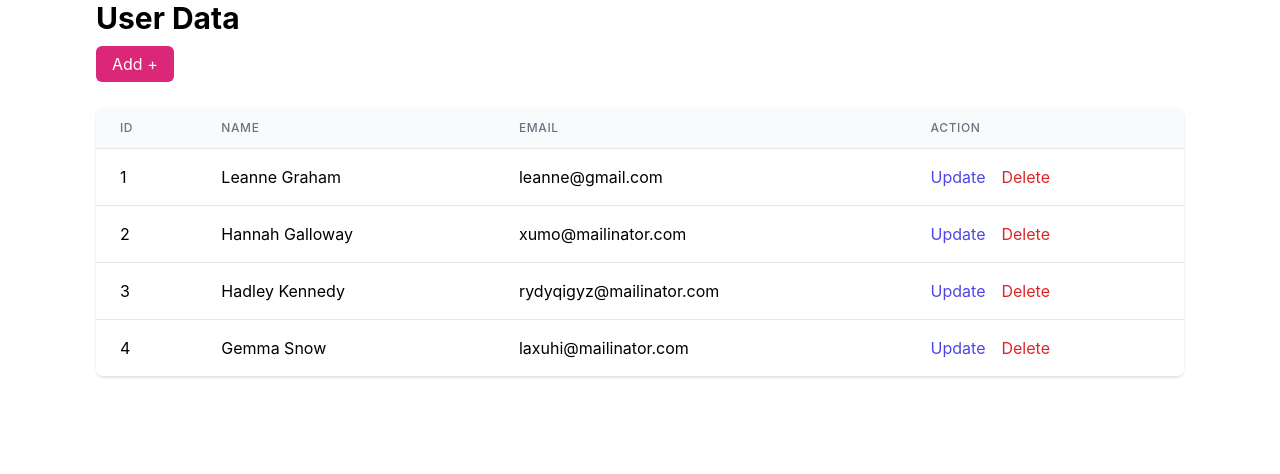
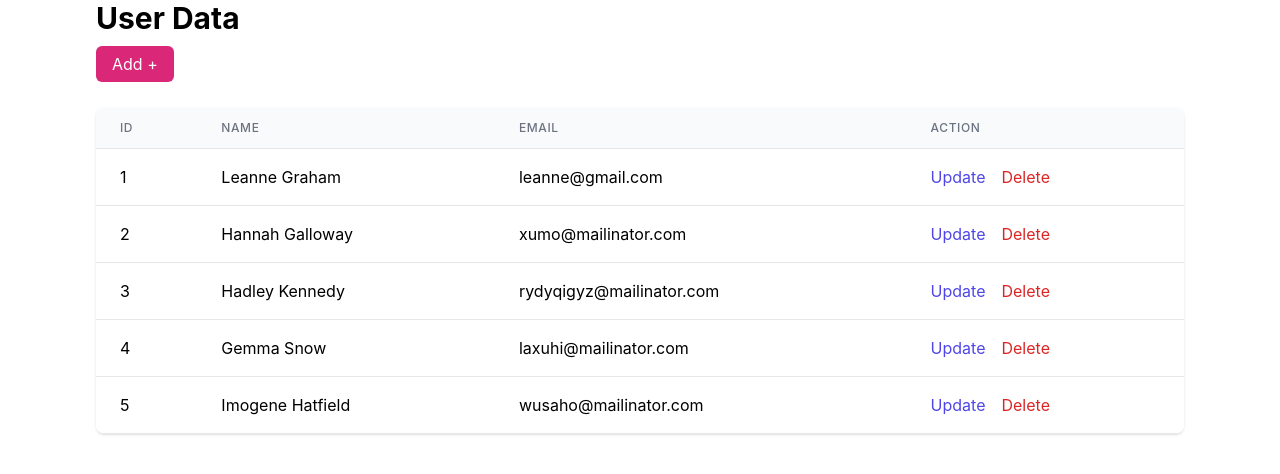
Before and after one commit to sarvdavoudi/CRUD_system-Next.js, a Next.js app: page / in a window 1280 px wide. Shown: the top 474 px of the page. Built offline with nearby package versions, Linux system fonts and the light colour scheme; data requests are answered from the project's data file.

Commit message:
fix:useRouter instead of useParams for dynamic routing

```diff
--- a/db.json
+++ b/db.json
@@ -19,6 +19,11 @@
       "name": "Gemma Snow",
       "email": "laxuhi@mailinator.com",
       "id": 4
+    },
+    {
+      "name": "Imogene Hatfield",
+      "email": "wusaho@mailinator.com",
+      "id": 5
     }
   ]
 }
--- a/pages/update.js
+++ b/pages/update.js
@@ -1,20 +1,22 @@
 import axios from "axios";
-import React, { useEffect, useState } from "react";
-import { useParams } from "next/navigation";
+import { useEffect, useState } from "react";
+import { useRouter } from "next/router";
 
 const Update = () => {
-  const {id}=useParams();
+  const router = useRouter();
+  const { id } = router.query;
   const [data, setData] = useState([]);
+
   useEffect(() => {
     axios
-      .get('http://localhost:4000/users/'+id)
+      .get("http://localhost:4000/users/" + id)
       .then((res) => setData(res.data))
       .catch((err) => console.log(err));
-  }, []);
+  }, [id]);
 
   const handleUpdate = (event) => {
     event.preventDefault();
-    axios.put('http://localhost:4000/users/'+id, data).then((res) => {
+    axios.put("http://localhost:4000/users/" + id, data).then((res) => {
       alert("update successfully !");
     });
   };
```
